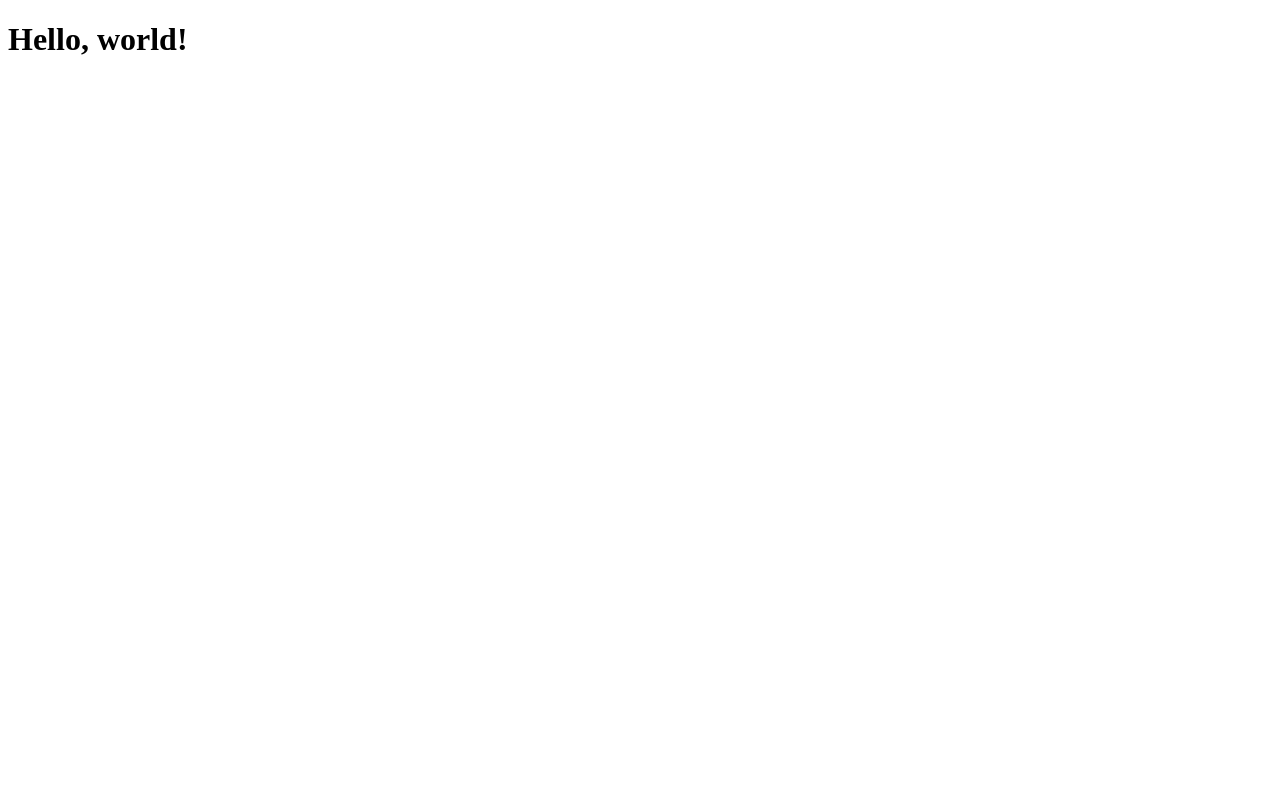
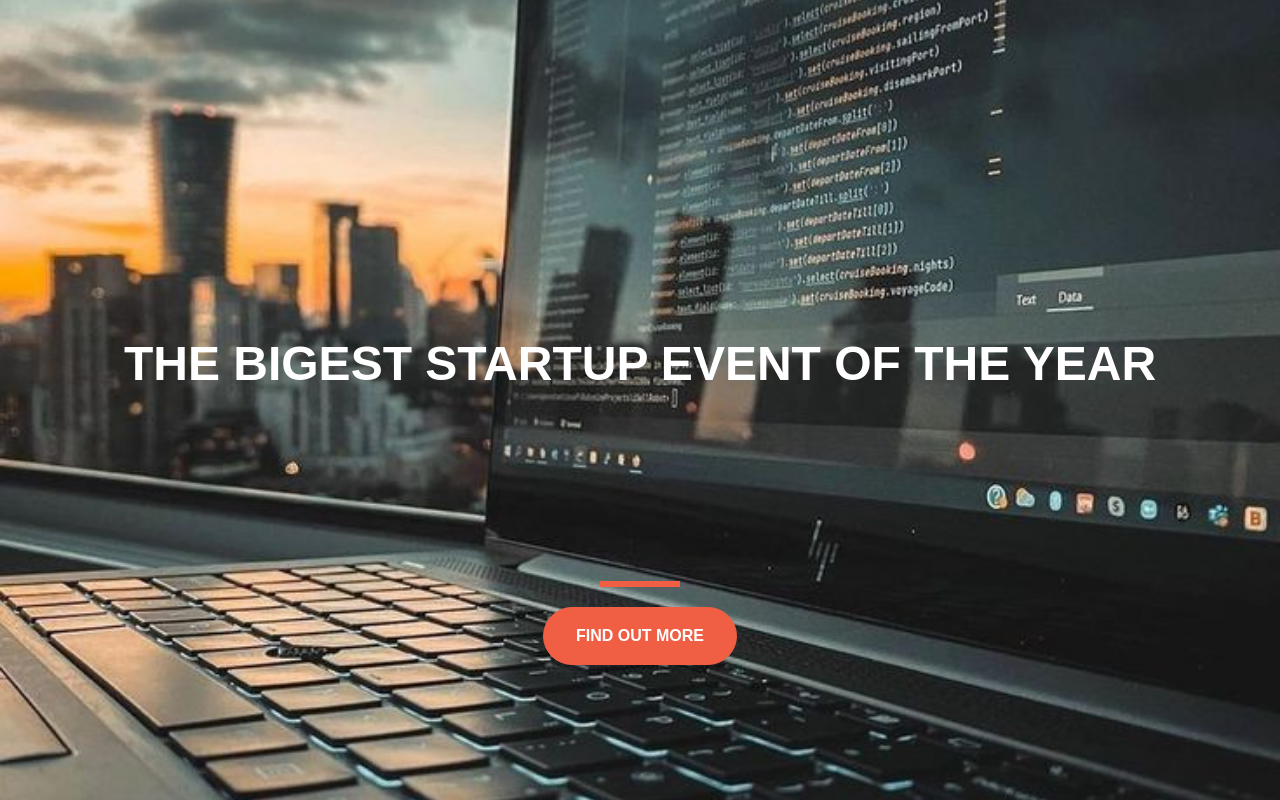
Before and after one commit to Khakipapi/Khakipapi.github.io, a plain HTML site: page index.html in a window 1280 px wide. Drawn offline with nearby package versions, Linux system fonts and the light colour scheme.

Commit message:
mailchimp

```diff
--- a/index.html
+++ b/index.html
@@ -1,11 +1,29 @@
 <!DOCTYPE html>
 <html lang="en">
 <head>
+    <!--Required meta tags-->
     <meta charset="UTF-8">
     <meta name="viewport" content="width=device-width, initial-scale=1.0">
-    <title>My Web Page</title>
+
+    <link href="https://cdn.jsdelivr.net/npm/bootstrap@5.3.3/dist/css/bootstrap.min.css" rel="stylesheet" integrity="sha384-QWTKZyjpPEjISv5WaRU9OFeRpok6YctnYmDr5pNlyT2bRjXh0JMhjY6hW+ALEwIH" crossorigin="anonymous">
+    <link rel="stylesheet" href="style.css">
+
+    <title>Startup</title>
 </head>
 <body>
-    <h1>Hello, world!</h1>
+    <div class="container d-flex  align-items-center h-100">
+        <div class="row">
+            <header class="text-center">
+
+    <h1 class="text-uppercase"><strong> The bigest startup event of the year</strong></h1>
+            </header>
+            <div class="buffer col-12"></div>
+            <section class="text-center">
+    <hr>
+    <a href="https://mailchi.mp/d6976a2aad6b/startup#header"><button type="button" class="btn btn-primary btn-xl">Find out More</button></a>
+</section>
+    </div>
+    <script src="https://cdn.jsdelivr.net/npm/bootstrap@5.3.3/dist/js/bootstrap.bundle.min.js" integrity="sha384-YvpcrYf0tY3lHB60NNkmXc5s9fDVZLESaAA55NDzOxhy9GkcIdslK1eN7N6jIeHz" crossorigin="anonymous"></script>
+    </div>
 </body>
 </html></html>
--- a/style.css
+++ b/style.css
@@ -0,0 +1,49 @@
+body,html{
+    width: 100%;
+    height: 100%;
+    font-family: Arial, Helvetica, sans-serif;
+    background: url(header.jpeg) no-repeat center center fixed;
+    -webkit-background-size: cover;
+    -moz-background-size: cover;
+    -o-background-size: cover;
+    background-size: cover;
+}
+
+h1{
+    text-align: center;
+    color: #fff;
+    font-size: 3rem;
+    margin-top: 200px;
+}
+
+hr{
+    margin: 20px auto;
+    color: #F05F44;
+    border: 3px solid #F05F44;
+    max-width: 80px;
+    opacity: 1;
+}
+.buffer {
+    height: 10rem;
+}
+
+.btn{
+    font-weight: 700 ;
+    border-radius: 300px;
+    text-transform: uppercase;
+}
+
+.btn-primary{
+    background-color: #F05F44;
+    border-color: #F05F44;
+    color: #fff;
+}
+.btn-primary:hover{
+    background-color: #ee4b08;
+    border-color: #F05F44;
+    border-width: 4px;
+    color: #faf7f6;
+}
+.btn-xl{
+    padding: 1rem 2rem;
+}
```
